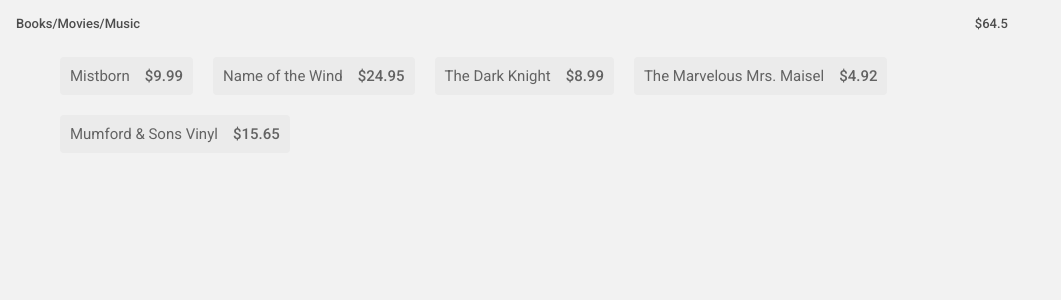
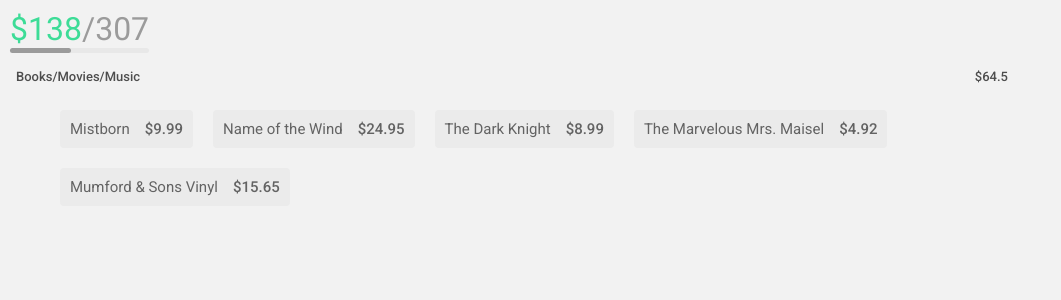
Before and after one commit to megdadkins7/budget, a React (Create React App) app: page / in a window 1280 px wide. Shown: the top 300 px of the page, without its empty margins (0-1061 px from the left). Built offline with nearby package versions, Linux system fonts and the light colour scheme.

Commit message:
added category-progress-component

```diff
--- a/src/App.js
+++ b/src/App.js
@@ -1,20 +1,22 @@
-import React from 'react';
-import { ThemeProvider } from 'styled-components';
+import React from 'react'
+import { ThemeProvider } from 'styled-components'
 
-import SubCategory from './components/SubCategory';
+import SubCategory from './components/SubCategory'
 
-import GlobalStyles from './styles/GlobalStyles';
-import { theme } from './styles/theme';
+import GlobalStyles from './styles/GlobalStyles'
+import { theme } from './styles/theme'
+import CategoryProgress from './components/CategoryProgress'
 
 function App() {
   return (
     <ThemeProvider theme={theme}>
       <>
         <GlobalStyles />
+        <CategoryProgress amount={138} budget={307} />
         <SubCategory />
       </>
     </ThemeProvider>
-  );
+  )
 }
 
-export default App;
+export default App
--- /dev/null
+++ b/src/components/CategoryProgress.js
@@ -0,0 +1,56 @@
+import React from 'react'
+import styled from 'styled-components'
+
+const StyledCategoryProgress = styled.div`
+  font-size: 32px;
+  margin: 10px;
+  .page {
+    display: inline-block;
+  }
+  .CategoryProgressAmount {
+    color: #3ddc97;
+  }
+  .CategoryProgressBudget {
+    color: #9b9b9b;
+  }
+  .CategoryProgressMeter {
+    height: 1px;
+    position: relative;
+    background: #e8e8e8;
+    border-radius: 25px;
+    padding: 2px;
+  }
+  .CategoryProgressMeter > span {
+    display: block;
+    height: 100%;
+    border-radius: 25px;
+    background-color: #9b9b9b;
+    position: absolute;
+    overflow: hidden;
+    top: 0;
+    left: 0;
+  }
+`
+
+function calcAmountCssPercent(trackerAmount, trackerTotal) {
+  return `${Math.floor((trackerAmount / trackerTotal) * 100)}%`
+}
+
+export default function CategoryProgress(props) {
+  return (
+    <StyledCategoryProgress>
+      <div className="page">
+        <span className="CategoryProgressAmount">${props.amount}</span>
+        <span className="CategoryProgressBudget">/{props.budget}</span>
+        <div className="CategoryProgressMeter">
+          <span
+            className="CategoryProgressBar"
+            style={{
+              width: calcAmountCssPercent(props.amount, props.budget),
+            }}
+          />
+        </div>
+      </div>
+    </StyledCategoryProgress>
+  )
+}
```
Also changed, not shown: 1 other file (tests, documents, lock files or other folders).
